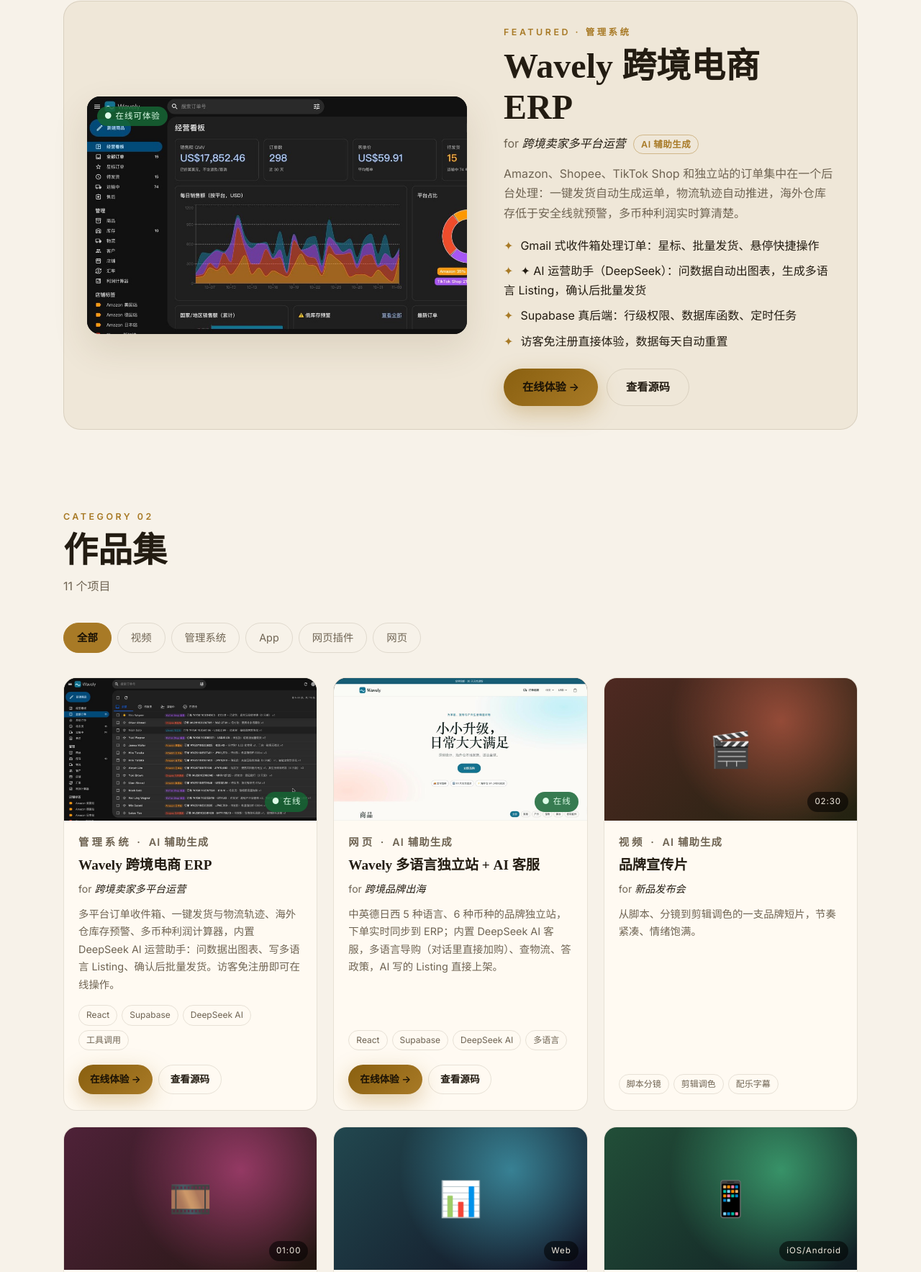
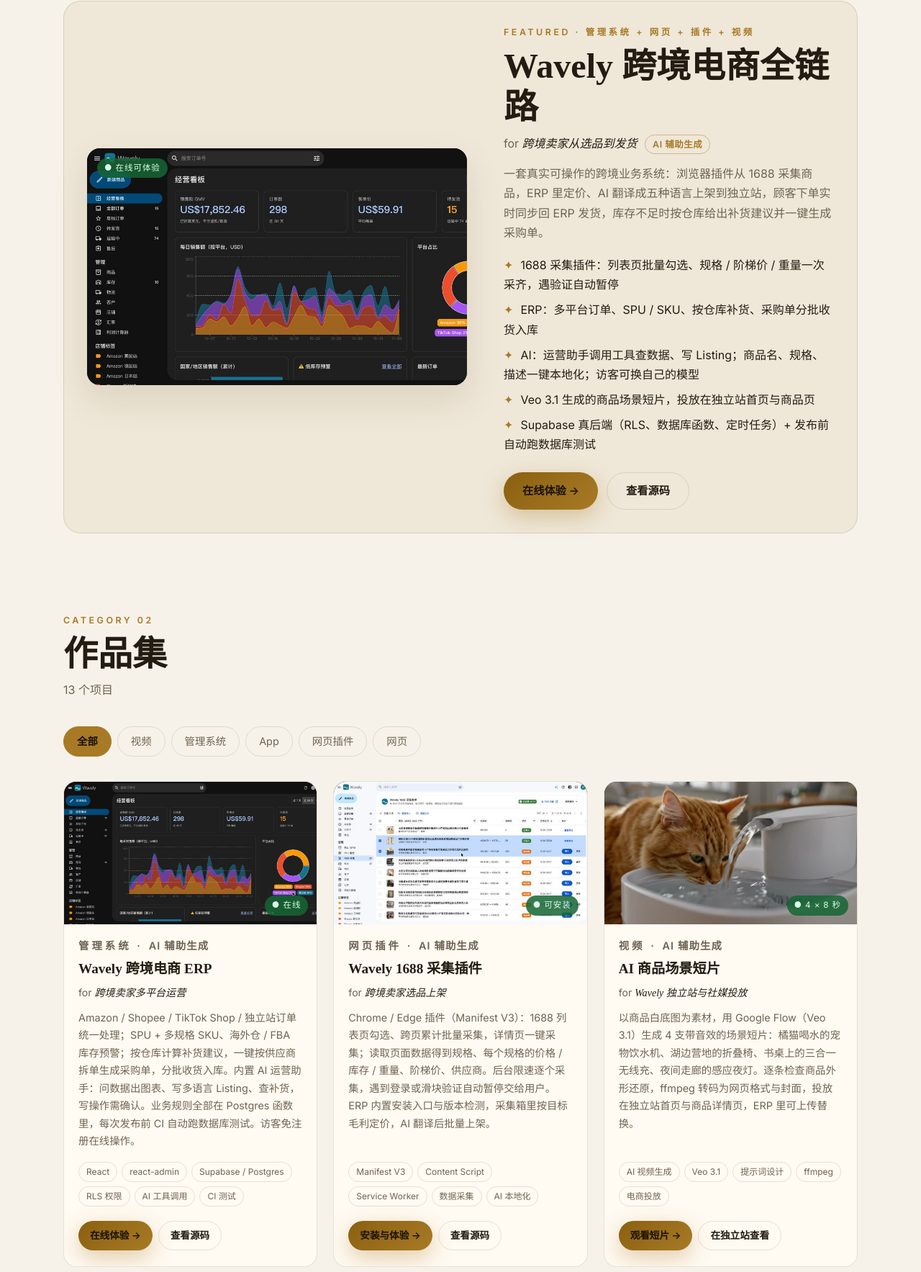
Before and after one commit to xiaozhuangping-cpu/xiaozhuangping-cpu.github.io, a plain HTML site: page index.html in a window 1280 px wide. Shown: the part 2010-3777 px from the top of the page at 72% size. Drawn offline with Linux system fonts and the light colour scheme.

Commit message:
feat: 作品集补全 Wavely 全链路（ERP / 独立站 / 1688 采集插件 / AI 场景短片）
- 精选区改为「Wavely 跨境电商全链路」：采集 → 定价 → AI 本地化上架 → 下单同步 → 补货采购
- ERP、独立站作品更新介绍、技术标签与截图（采集箱、短片首页、德语商品页）
- 新增作品：Wavely 1688 采集插件（网页插件）、AI 商品场景短片（视频，弹窗内可直接播放）
- 作品弹窗画廊支持 mp4，关闭时停止播放

Co-Authored-By: Claude Opus 5.5 <noreply@anthropic.com>

```diff
--- a/index.html
+++ b/index.html
@@ -7,13 +7,13 @@
   <meta name="description" content="视频制作 / 管理系统 / App / 浏览器插件 / 网页开发 —— 个人作品集与技能介绍" />
     <meta property="og:type" content="website" />
     <meta property="og:title" content="小庄 Studio · 作品与技能" />
-    <meta property="og:description" content="视频 / 管理系统 / App / 网页插件 / 网页。在线作品：Wavely 跨境 ERP 与多语言独立站（含 AI 助手）。AI 辅助生成。" />
+    <meta property="og:description" content="视频 / 管理系统 / App / 网页插件 / 网页。在线作品：Wavely 跨境电商全链路——ERP、多语言独立站、1688 采集插件、AI 场景短片。AI 辅助生成。" />
     <meta property="og:url" content="https://xiaozhuangping-cpu.github.io/" />
     <meta property="og:image" content="https://xiaozhuangping-cpu.github.io/assets/works/wavely-erp-dashboard.jpg" />
     <meta property="og:locale" content="zh_CN" />
     <meta name="twitter:card" content="summary_large_image" />
     <meta name="twitter:title" content="小庄 Studio · 作品与技能" />
-    <meta name="twitter:description" content="视频 / 管理系统 / App / 网页插件 / 网页。在线作品：Wavely 跨境 ERP 与多语言独立站（含 AI 助手）。AI 辅助生成。" />
+    <meta name="twitter:description" content="视频 / 管理系统 / App / 网页插件 / 网页。在线作品：Wavely 跨境电商全链路——ERP、多语言独立站、1688 采集插件、AI 场景短片。AI 辅助生成。" />
     <meta name="twitter:image" content="https://xiaozhuangping-cpu.github.io/assets/works/wavely-erp-dashboard.jpg" />
   <link rel="preconnect" href="https://fonts.googleapis.com" />
   <link rel="preconnect" href="https://fonts.gstatic.com" crossorigin />
@@ -105,23 +105,24 @@
     <!-- Featured -->
     <section class="section" id="featured">
       <div class="featured reveal">
-        <a class="featured-media shot" href="https://xiaozhuangping-cpu.github.io/wavely-crossborder/erp/" target="_blank" rel="noopener">
+        <a class="featured-media shot" href="https://xiaozhuangping-cpu.github.io/wavely-crossborder/" target="_blank" rel="noopener">
           <span class="badge live">● 在线可体验</span>
           <img src="assets/works/wavely-erp-dashboard.jpg" alt="Wavely 跨境 ERP 经营看板截图" loading="lazy" width="1200" height="631" />
         </a>
         <div class="featured-text">
-          <p class="eyebrow">Featured · 管理系统</p>
-          <h2>Wavely 跨境电商 ERP</h2>
-          <p class="credit">for <em>跨境卖家多平台运营</em> <span class="ai-chip">AI 辅助生成</span></p>
-          <p>Amazon、Shopee、TikTok Shop 和独立站的订单集中在一个后台处理：一键发货自动生成运单，物流轨迹自动推进，海外仓库存低于安全线就预警，多币种利润实时算清楚。</p>
+          <p class="eyebrow">Featured · 管理系统 + 网页 + 插件 + 视频</p>
+          <h2>Wavely 跨境电商全链路</h2>
+          <p class="credit">for <em>跨境卖家从选品到发货</em> <span class="ai-chip">AI 辅助生成</span></p>
+          <p>一套真实可操作的跨境业务系统：浏览器插件从 1688 采集商品，ERP 里定价、AI 翻译成五种语言上架到独立站，顾客下单实时同步回 ERP 发货，库存不足时按仓库给出补货建议并一键生成采购单。</p>
           <ul class="bullets">
-            <li>Gmail 式收件箱处理订单：星标、批量发货、悬停快捷操作</li>
-            <li>✦ AI 运营助手（DeepSeek）：问数据自动出图表，生成多语言 Listing，确认后批量发货</li>
-            <li>Supabase 真后端：行级权限、数据库函数、定时任务</li>
-            <li>访客免注册直接体验，数据每天自动重置</li>
+            <li>1688 采集插件：列表页批量勾选、规格 / 阶梯价 / 重量一次采齐，遇验证自动暂停</li>
+            <li>ERP：多平台订单、SPU / SKU、按仓库补货、采购单分批收货入库</li>
+            <li>AI：运营助手调用工具查数据、写 Listing；商品名、规格、描述一键本地化；访客可换自己的模型</li>
+            <li>Veo 3.1 生成的商品场景短片，投放在独立站首页与商品页</li>
+            <li>Supabase 真后端（RLS、数据库函数、定时任务）+ 发布前自动跑数据库测试</li>
           </ul>
           <div class="hero-cta featured-cta">
-            <a class="btn btn-primary" href="https://xiaozhuangping-cpu.github.io/wavely-crossborder/erp/" target="_blank" rel="noopener">在线体验 →</a>
+            <a class="btn btn-primary" href="https://xiaozhuangping-cpu.github.io/wavely-crossborder/" target="_blank" rel="noopener">在线体验 →</a>
             <a class="btn btn-ghost" href="https://github.com/xiaozhuangping-cpu/wavely-crossborder" target="_blank" rel="noopener">查看源码</a>
           </div>
         </div>
--- a/main.js
+++ b/main.js
@@ -4,20 +4,33 @@ const WORKS = [
   { cat: 'video', icon: '🎬', hue: 10,  time: '02:30', title: '品牌宣传片', for: '新品发布会',   desc: '从脚本、分镜到剪辑调色的一支品牌短片，节奏紧凑、情绪饱满。', tags: ['脚本分镜', '剪辑调色', '配乐字幕'] },
   { cat: 'video', icon: '🎞️', hue: 330, time: '01:00', title: '代码生成动画短片', for: '科普解说',     desc: '用代码逐帧绘制的风格化动画，油画、水彩、浮世绘多种画风可选。', tags: ['程序化动画', 'AI 辅助', '多风格'] },
   { cat: 'admin', icon: '🌊', hue: 195, time: '在线', live: true, title: 'Wavely 跨境电商 ERP', for: '跨境卖家多平台运营',
-    img: 'assets/works/wavely-erp-inbox.jpg', gallery: ['assets/works/wavely-erp-inbox.jpg', 'assets/works/wavely-erp-dashboard.jpg'],
-    desc: '多平台订单收件箱、一键发货与物流轨迹、海外仓库存预警、多币种利润计算器，内置 DeepSeek AI 运营助手：问数据出图表、写多语言 Listing、确认后批量发货。访客免注册即可在线操作。',
-    tags: ['React', 'Supabase', 'DeepSeek AI', '工具调用'],
+    img: 'assets/works/wavely-erp-dashboard.jpg', gallery: ['assets/works/wavely-erp-dashboard.jpg', 'assets/works/wavely-erp-inbox.jpg', 'assets/works/wavely-1688-collect.jpg'],
+    desc: 'Amazon / Shopee / TikTok Shop / 独立站订单统一处理；SPU + 多规格 SKU、海外仓 / FBA 库存预警；按仓库计算补货建议，一键按供应商拆单生成采购单，分批收货入库。内置 AI 运营助手：问数据出图表、写多语言 Listing、查补货，写操作需确认。业务规则全部在 Postgres 函数里，每次发布前 CI 自动跑数据库测试。访客免注册在线操作。',
+    tags: ['React', 'react-admin', 'Supabase / Postgres', 'RLS 权限', 'AI 工具调用', 'CI 测试'],
     links: [{ label: '在线体验 →', href: 'https://xiaozhuangping-cpu.github.io/wavely-crossborder/erp/', primary: true },
             { label: '查看源码', href: 'https://github.com/xiaozhuangping-cpu/wavely-crossborder' }] },
   { cat: 'admin', icon: '📊', hue: 190, time: 'Web',   title: '运营数据看板',     for: '电商运营',     desc: '销售、库存、订单实时可视化，支持钻取分析与报表导出。', tags: ['ECharts', '报表导出', '权限控制'] },
   { cat: 'app',   icon: '📱', hue: 150, time: 'iOS/Android', title: '跨平台生活 App', for: '本地服务', desc: 'Flutter 一套代码双端上线，含登录、支付、消息推送。', tags: ['Flutter', '支付', '推送'] },
   { cat: 'app',   icon: '🟢', hue: 120, time: '小程序', title: '预约小程序',       for: '门店服务',     desc: '在线预约、会员积分、核销管理，配套商家后台。', tags: ['微信小程序', '会员体系', '后台'] },
+  { cat: 'ext', icon: '🧩', hue: 270, time: '可安装', live: true, title: 'Wavely 1688 采集插件', for: '跨境卖家选品上架',
+    img: 'assets/works/wavely-1688-collect.jpg', gallery: ['assets/works/wavely-1688-collect.jpg'],
+    desc: 'Chrome / Edge 插件（Manifest V3）：1688 列表页勾选、跨页累计批量采集，详情页一键采集；读取页面数据得到规格、每个规格的价格 / 库存 / 重量、阶梯价、供应商。后台限速逐个采集，遇到登录或滑块验证自动暂停交给用户。ERP 内置安装入口与版本检测，采集箱里按目标毛利定价，AI 翻译后批量上架。',
+    tags: ['Manifest V3', 'Content Script', 'Service Worker', '数据采集', 'AI 本地化'],
+    links: [{ label: '安装与体验 →', href: 'https://xiaozhuangping-cpu.github.io/wavely-crossborder/erp/#/import_drafts', primary: true },
+            { label: '查看源码', href: 'https://github.com/xiaozhuangping-cpu/wavely-crossborder/tree/main/extension' }] },
+  { cat: 'video', icon: '🎬', hue: 20, time: '4 × 8 秒', live: true, title: 'AI 商品场景短片', for: 'Wavely 独立站与社媒投放',
+    img: 'assets/works/wavely-film-pet.jpg',
+    gallery: ['https://xiaozhuangping-cpu.github.io/wavely-crossborder/shop/videos/WV-PET-001.mp4', 'https://xiaozhuangping-cpu.github.io/wavely-crossborder/shop/videos/WV-OUT-001.mp4', 'https://xiaozhuangping-cpu.github.io/wavely-crossborder/shop/videos/WV-ELE-001.mp4', 'https://xiaozhuangping-cpu.github.io/wavely-crossborder/shop/videos/WV-HOM-003.mp4'],
+    desc: '以商品白底图为素材，用 Google Flow（Veo 3.1）生成 4 支带音效的场景短片：橘猫喝水的宠物饮水机、湖边营地的折叠椅、书桌上的三合一无线充、夜间走廊的感应夜灯。逐条检查商品外形还原，ffmpeg 转码为网页格式与封面，投放在独立站首页与商品详情页，ERP 里可上传替换。',
+    tags: ['AI 视频生成', 'Veo 3.1', '提示词设计', 'ffmpeg', '电商投放'],
+    links: [{ label: '观看短片 →', href: 'https://xiaozhuangping-cpu.github.io/wavely-crossborder/', primary: true },
+            { label: '在独立站查看', href: 'https://xiaozhuangping-cpu.github.io/wavely-crossborder/shop/' }] },
   { cat: 'ext',   icon: '🧩', hue: 270, time: 'Chrome', title: 'AI 侧边栏助手',   for: '效率工具',     desc: '浏览任意网页时一键总结、翻译、提取表格数据。', tags: ['Manifest V3', 'AI 接口', '侧边栏'] },
   { cat: 'ext',   icon: '⚡', hue: 290, time: 'Chrome', title: '自动化填表插件',   for: '后台录入',     desc: '识别表单字段，批量导入 Excel 数据自动填写提交。', tags: ['Content Script', 'Excel', '自动化'] },
   { cat: 'web', icon: '🛍️', hue: 190, time: '在线', live: true, title: 'Wavely 多语言独立站 + AI 客服', for: '跨境品牌出海',
-    img: 'assets/works/wavely-shop-home.jpg', gallery: ['assets/works/wavely-shop-home.jpg'],
-    desc: '中英德日西 5 种语言、6 种币种的品牌独立站，下单实时同步到 ERP；内置 DeepSeek AI 客服，多语言导购（对话里直接加购）、查物流、答政策，AI 写的 Listing 直接上架。',
-    tags: ['React', 'Supabase', 'DeepSeek AI', '多语言'],
+    img: 'assets/works/wavely-shop-films.jpg', gallery: ['assets/works/wavely-shop-films.jpg', 'assets/works/wavely-shop-product-de.jpg', 'assets/works/wavely-shop-home.jpg'],
+    desc: '中英德日西 5 种语言、6 种币种的品牌独立站，下单实时同步到 ERP。「颜色 × 尺码」分组选规格、商品图放大镜、首页场景短片；从 1688 采集的商品经 AI 本地化后，商品名、规格、描述都是当地语言。内置 AI 客服：多语言导购（对话里直接加购）、查物流、答政策；访客可切换自己的大模型 Key。',
+    tags: ['React', 'MUI', 'Supabase', 'AI 客服', '五语言 / 六币种'],
     links: [{ label: '在线体验 →', href: 'https://xiaozhuangping-cpu.github.io/wavely-crossborder/shop/', primary: true },
             { label: '查看源码', href: 'https://github.com/xiaozhuangping-cpu/wavely-crossborder' }] },
   { cat: 'web',   icon: '🌐', hue: 40,  time: 'Web',   title: '企业官网',         for: '制造业客户',   desc: '中英双语响应式官网，SEO 优化，后台可自助更新内容。', tags: ['响应式', 'SEO', '多语言'] },
@@ -73,7 +86,9 @@ const modal = $('#modal');
 function openModal(i) {
   const w = WORKS[i];
   $('#modalMedia').innerHTML = w.gallery
-    ? `<div class="gallery">${w.gallery.map(src => `<img src="${src}" alt="${w.title} 截图" loading="lazy" />`).join('')}</div>`
+    ? `<div class="gallery">${w.gallery.map(src => /\.mp4$/.test(src)
+        ? `<video src="${src}" muted loop autoplay playsinline controls preload="metadata"></video>`
+        : `<img src="${src}" alt="${w.title} 截图" loading="lazy" />`).join('')}</div>`
     : `<div class="thumb" style="--h:${w.hue}">${w.icon}</div>`;
   $('#modalCat').textContent = `${CAT_NAME[w.cat]} · for ${w.for} · AI 辅助生成`;
   $('#modalTitle').textContent = w.title;
@@ -84,7 +99,7 @@ function openModal(i) {
   document.body.style.overflow = 'hidden';
   $('#modalClose').focus();
 }
-function closeModal() { modal.hidden = true; document.body.style.overflow = ''; }
+function closeModal() { modal.hidden = true; document.body.style.overflow = ''; $('#modalMedia').innerHTML = ''; }   // 清空以停止视频播放
 grid.addEventListener('click', e => { if (e.target.closest('a')) return; const c = e.target.closest('.work-card'); if (c) openModal(+c.dataset.i); });
 grid.addEventListener('keydown', e => { const c = e.target.closest('.work-card'); if (c && (e.key === 'Enter' || e.key === ' ')) { e.preventDefault(); openModal(+c.dataset.i); } });
 $('#modalClose').addEventListener('click', closeModal);
--- a/style.css
+++ b/style.css
@@ -191,6 +191,7 @@ main { max-width: 1200px; margin: 0 auto; padding: 0 clamp(16px, 5vw, 48px); }
 .card-links { display: flex; flex-wrap: wrap; gap: 8px; margin-top: 16px; }
 .gallery { display: grid; gap: 10px; }
 .gallery img { width: 100%; border-radius: 12px; border: 1px solid var(--line); }
+.gallery video { width: 100%; aspect-ratio: 16 / 9; border-radius: 12px; background: #000; display: block; }
 
 /* Filters & works */
 .filters { display: flex; gap: 8px; overflow-x: auto; padding-bottom: 6px; margin-bottom: 28px; scrollbar-width: none; }
```
Also changed, not shown: assets/works/wavely-1688-collect.jpg (added), assets/works/wavely-film-pet.jpg (added), assets/works/wavely-shop-films.jpg (added), assets/works/wavely-shop-product-de.jpg (added).
